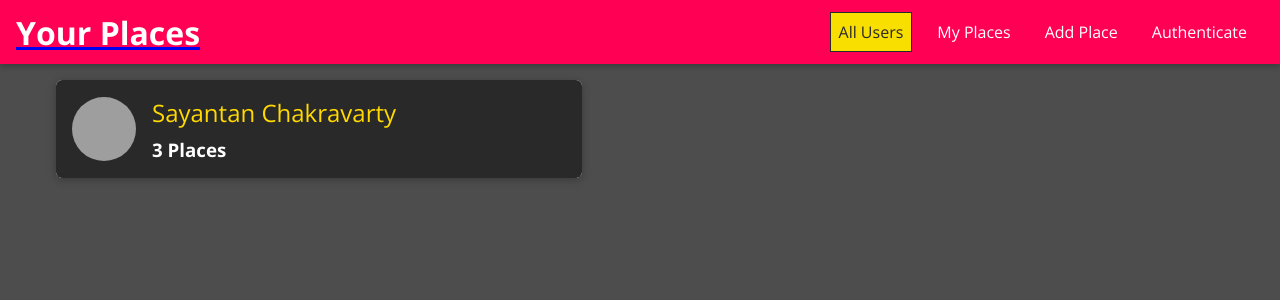
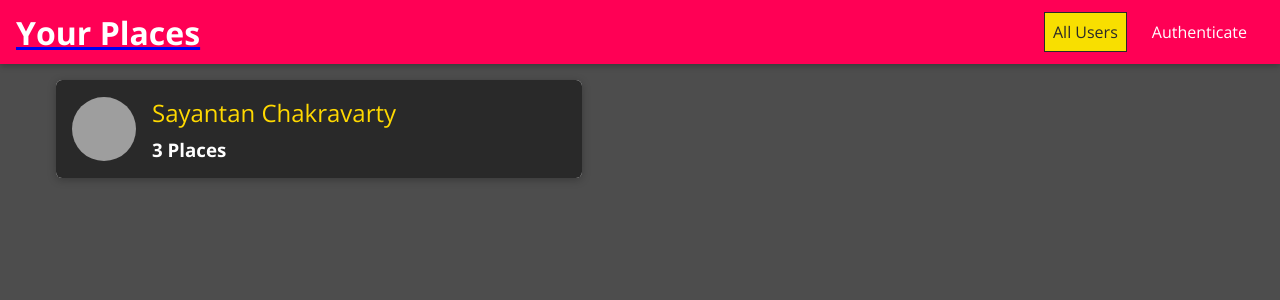
Before and after one commit to Tutul101/travel-tales-frontend, a React (Create React App) app: page / in a window 1280 px wide. Shown: the top 300 px of the page. Built offline with nearby package versions, Linux system fonts and the light colour scheme; grey boxes are pictures that could not be loaded.

Commit message:
add auth context

```diff
--- a/src/App.js
+++ b/src/App.js
@@ -1,18 +1,23 @@
-import React from "react";
-import { createBrowserRouter, RouterProvider } from "react-router-dom";
+import React, { useContext } from "react";
+import {
+  createBrowserRouter,
+  RouterProvider,
+  Navigate,
+} from "react-router-dom";
 import Root from "./Root";
 import Users from "./users/pages/users";
 import UserPlaces from "./users/pages/user-places";
 import NewPlace from "./places/pages/new-place";
 import UpdatePlace from "./places/pages/update-place";
 import Auth from "./users/pages/auth";
+import { AuthContext } from "./contexts/auth-context";
+function App() {
+  const { isLoggedin } = useContext(AuthContext);
 
-function App() {
-  const router = createBrowserRouter([
-    {
-      path: "/",
-      element: <Root />,
-      children: [
+  let routes;
+
+  if (isLoggedin) {
+    routes = [
       {
         index: true,
         element: <Users />,
@@ -30,10 +35,35 @@ function App() {
         element: <UpdatePlace />,
       },
       {
+        path: "*",
+        element: <Navigate to="/" replace />,
+      },
+    ];
+  } else {
+    routes = [
+      {
+        index: true,
+        element: <Users />,
+      },
+      {
+        path: "/:userId/places",
+        element: <UserPlaces />,
+      },
+      {
         path: "/auth",
         element: <Auth />,
       },
-      ],
+      {
+        path: "*",
+        element: <Navigate to="/auth" replace />,
+      },
+    ];
+  }
+  const router = createBrowserRouter([
+    {
+      path: "/",
+      element: <Root />,
+      children: routes,
     },
   ]);
 
--- /dev/null
+++ b/src/contexts/auth-context.js
@@ -0,0 +1,20 @@
+import { createContext, useState } from "react";
+
+export const AuthContext = createContext({
+  isLoggedin: false,
+  login: () => {},
+  logOut: () => {},
+});
+
+export const AuthContextProvider = ({ children }) => {
+  const [isLoggedin, setIsLoggedIn] = useState(false);
+  const login = () => {
+    setIsLoggedIn(true);
+  };
+  const logout = () => {
+    setIsLoggedIn(false);
+  };
+  const value = { isLoggedin, login, logout };
+
+  return <AuthContext.Provider value={value}>{children}</AuthContext.Provider>;
+};
--- a/src/index.js
+++ b/src/index.js
@@ -1,7 +1,12 @@
-import React from 'react';
-import ReactDOM from 'react-dom';
+import React from "react";
+import ReactDOM from "react-dom";
+import { AuthContextProvider } from "./contexts/auth-context";
+import "./index.css";
+import App from "./App";
 
-import './index.css';
-import App from './App';
-
-ReactDOM.render(<App />, document.getElementById('root'));
+ReactDOM.render(
+  <AuthContextProvider>
+    <App />
+  </AuthContextProvider>,
+  document.getElementById("root")
+);
--- a/src/shared/components/ui-elements/navigation/nav-links/index.js
+++ b/src/shared/components/ui-elements/navigation/nav-links/index.js
@@ -1,9 +1,10 @@
-import React from "react";
+import React, { useContext } from "react";
 import { NavLink } from "react-router-dom";
-
+import { AuthContext } from "../../../../../contexts/auth-context";
 import "./nav-links.css";
 
 const NavLinks = () => {
+  const { isLoggedin, logout } = useContext(AuthContext);
   return (
     <ul className="nav-links">
       <li>
@@ -11,17 +12,26 @@ const NavLinks = () => {
           All Users
         </NavLink>
       </li>
+      {isLoggedin && (
         <li>
           <NavLink to="/u1/places">My Places</NavLink>
         </li>
-
+      )}
+      {isLoggedin && (
         <li>
           <NavLink to="/places/new">Add Place</NavLink>
         </li>
-
+      )}
+      {!isLoggedin && (
         <li>
           <NavLink to="/auth">Authenticate</NavLink>
         </li>
+      )}
+      {isLoggedin && (
+        <li>
+          <button onClick={logout}>LOG OUT</button>
+        </li>
+      )}
     </ul>
   );
 };
--- a/src/users/components/place-item/index.js
+++ b/src/users/components/place-item/index.js
@@ -1,12 +1,15 @@
-import React, { useState } from "react";
+import React, { useState, useContext } from "react";
 
+import { AuthContext } from "../../../contexts/auth-context";
 import Card from "../../../shared/components/ui-elements/card";
 import Button from "../../../shared/components/ui-elements/form-elements/button";
+import Modal from "../../../shared/components/ui-elements/modal";
 
 import "./place-item.css";
-import Modal from "../../../shared/components/ui-elements/modal";
 
 const PlaceItem = ({ image, title, address, description, id }) => {
+  const { isLoggedin } = useContext(AuthContext);
+
   const [showMap, setShowMap] = useState(false);
   const [confirmModal, setConfirmModal] = useState(false);
 
@@ -64,10 +67,14 @@ const PlaceItem = ({ image, title, address, description, id }) => {
             <Button inverse onClick={openMapHandler}>
               View On Map
             </Button>
-            <Button to={`/places/${id}`}>Edit</Button>
-            <Button danger onClick={showDeleteWarningHHandler}>
-              Delete
-            </Button>
+            {isLoggedin && (
+              <>
+                <Button to={`/places/${id}`}>Edit</Button>
+                <Button danger onClick={showDeleteWarningHHandler}>
+                  Delete
+                </Button>
+              </>
+            )}
           </div>
         </Card>
       </li>
--- a/src/users/pages/auth/index.js
+++ b/src/users/pages/auth/index.js
@@ -1,8 +1,8 @@
-import React, { useEffect, useState } from "react";
+import React, { useEffect, useState, useContext } from "react";
 
 import Card from "../../../shared/components/ui-elements/card";
 import Input from "../../../shared/components/ui-elements/form-elements/input";
-
+import { AuthContext } from "../../../contexts/auth-context";
 import "./auth.css";
 import {
   VALIDATOR_EMAIL,
@@ -20,6 +20,8 @@ const Auth = () => {
   const [emailData, setEmalData] = useState("");
   const [passwordData, setPasswordData] = useState("");
   const [nameData, setNameData] = useState("");
+
+  const { login } = useContext(AuthContext);
 
   useEffect(() => {
     if (isLoginMode) {
@@ -41,6 +43,7 @@ const Auth = () => {
     e.preventDefault();
     console.log("Email Data", emailData);
     console.log("Password Data", passwordData);
+    login();
   };
 
   const switchModeHandler = () => {
```
Lines whose indentation alone changed are shown as unchanged.
